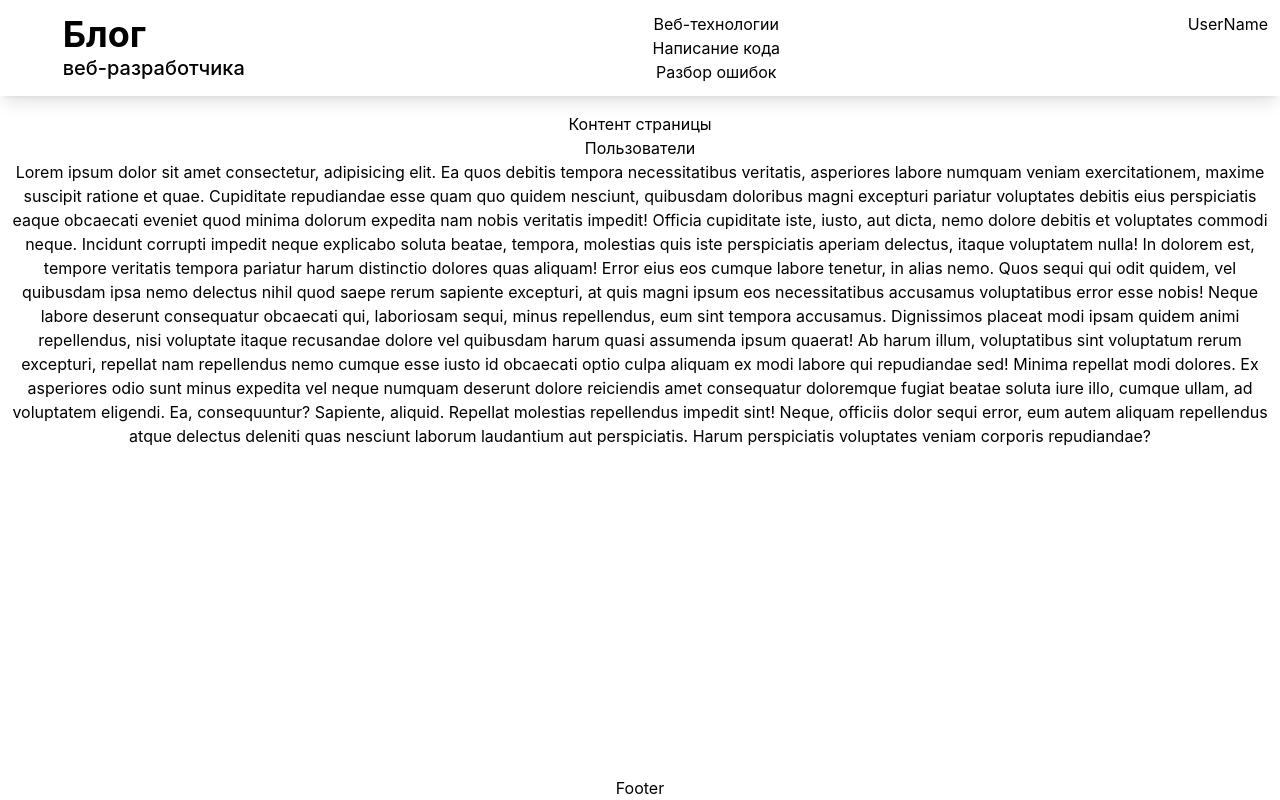
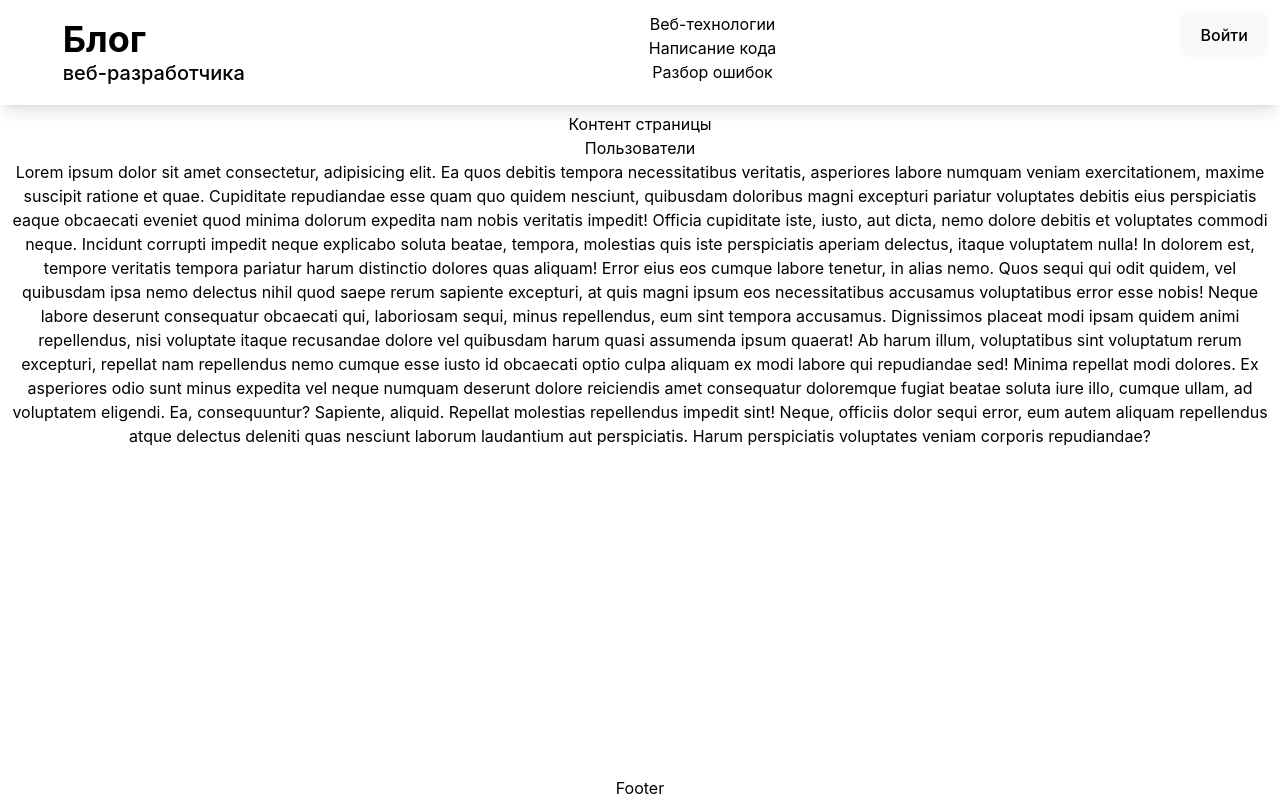
Before and after one commit to SadBatya/author-s-blog_app, a React (Vite) app: page /users in a window 1280 px wide. Built offline with nearby package versions, Linux system fonts and the light colour scheme; a web font is replaced by a local one.

Commit message:
add control panel in Header

```diff
--- /dev/null
+++ b/src/components/ControlPanel.jsx
@@ -0,0 +1,20 @@
+import { Link, useNavigate } from 'react-router-dom'
+import { Icon } from './index'
+export default function ControlPanel() {
+  const navigate = useNavigate()
+  return (
+    <div>
+      <Link to='/login'>
+        <button>
+          <span>Войти</span>
+          <Icon />
+        </button>
+      </Link>
+      <div className='flex gap-3 justify-end items-center mt-2'>
+        <Link onClick={() => navigate(-1)}><Icon id={'fa-backward'} parameters={'text-xl'}/></Link>
+        <Link to='/register'><Icon id={'fa-file-text-o'} parameters={'text-xl'}/></Link>
+        <Link to='/users'><Icon id={'fa-users'} parameters={'text-xl'}/></Link>
+      </div>
+    </div>
+  )
+}
--- a/src/components/Header.jsx
+++ b/src/components/Header.jsx
@@ -1,25 +1,21 @@
+import { Icon, ControlPanel } from './index'
+import { Link } from 'react-router-dom'
 export default function Header() {
   return (
     <header className="flex justify-between p-3 shadow-lg fixed w-screen bg-white">
-      <div className="flex gap-1 items-center">
-        <i className="fa fa-code text-6xl" aria-hidden='true'></i>
+      <Link to='/' className="flex gap-1 items-center" >
+        <Icon id={'fa-code'} parameters={'text-6xl'}/>
         <div className="text-start">
           <div className="text-4xl font-bold">Блог</div>
           <div className="text-xl font-medium">веб-разработчика</div>
         </div>
-      </div>
+      </Link>
       <div>
         <p>Веб-технологии</p>
         <p>Написание кода</p>
         <p>Разбор ошибок</p>
       </div>
-      <div>
-        <div>
-          <span>UserName</span>
-          <i className=""></i>
-        </div>
-        <div></div>
-      </div>
+      <ControlPanel />
     </header>
   )
 }
--- /dev/null
+++ b/src/components/Icon.jsx
@@ -0,0 +1,5 @@
+export default function Icon({ id, parameters }) {
+  return (
+    <i className={`fa ${id} ${parameters}`} aria-hidden="true" ></i>
+  )
+}
--- a/src/components/index.js
+++ b/src/components/index.js
@@ -1,3 +1,5 @@
 export { default as Header } from './Header'
 export { default as Main } from './Main'
 export { default as Footer } from './Footer'
+export { default as ControlPanel } from './ControlPanel'
+export { default as Icon } from './Icon'
--- a/src/index.css
+++ b/src/index.css
@@ -19,8 +19,9 @@
 
 a {
   font-weight: 500;
-  color: #646cff;
+  color: rgb(0, 0, 0);
   text-decoration: inherit;
+  transition: .3s all;
 }
 a:hover {
   color: #535bf2;
```
